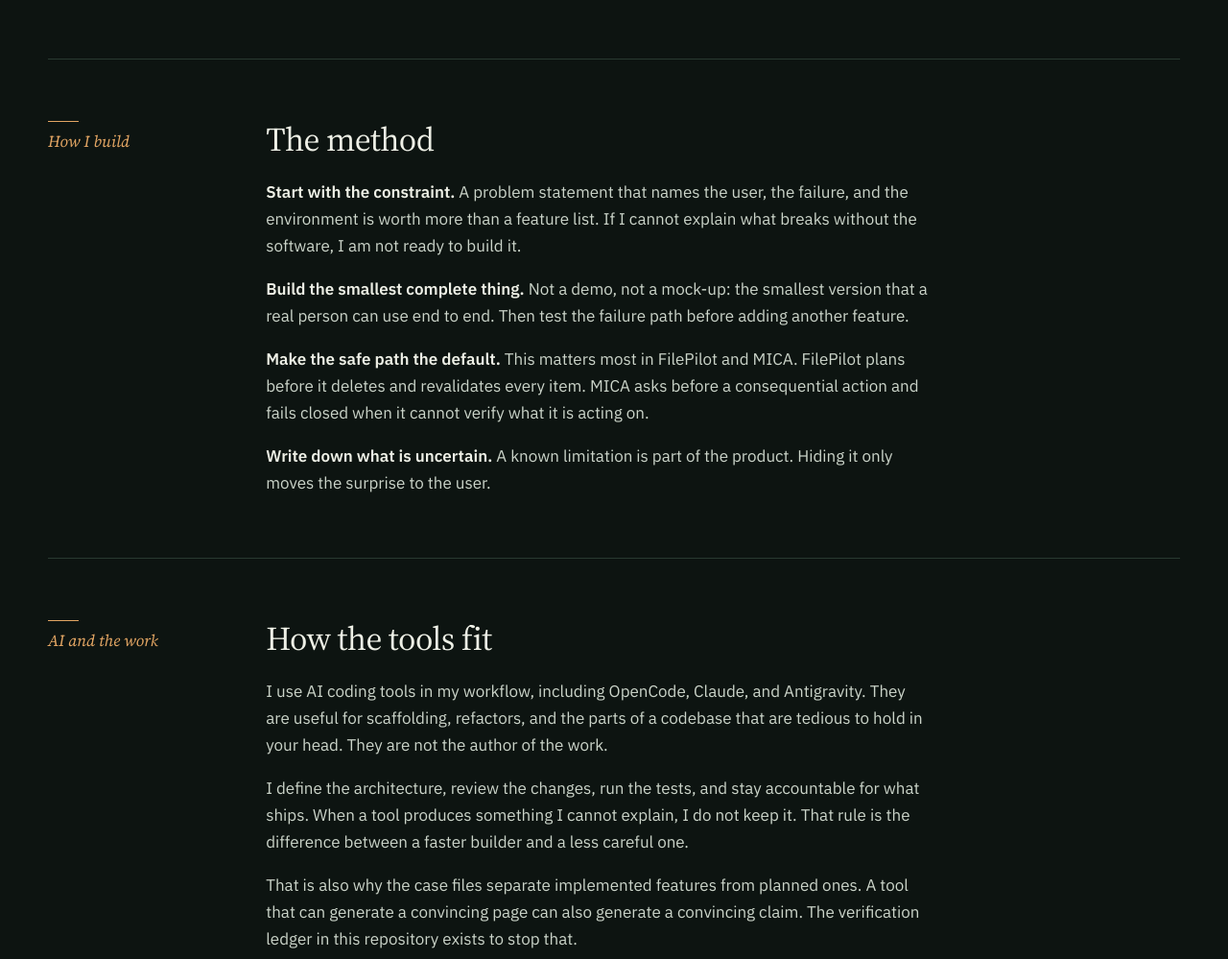
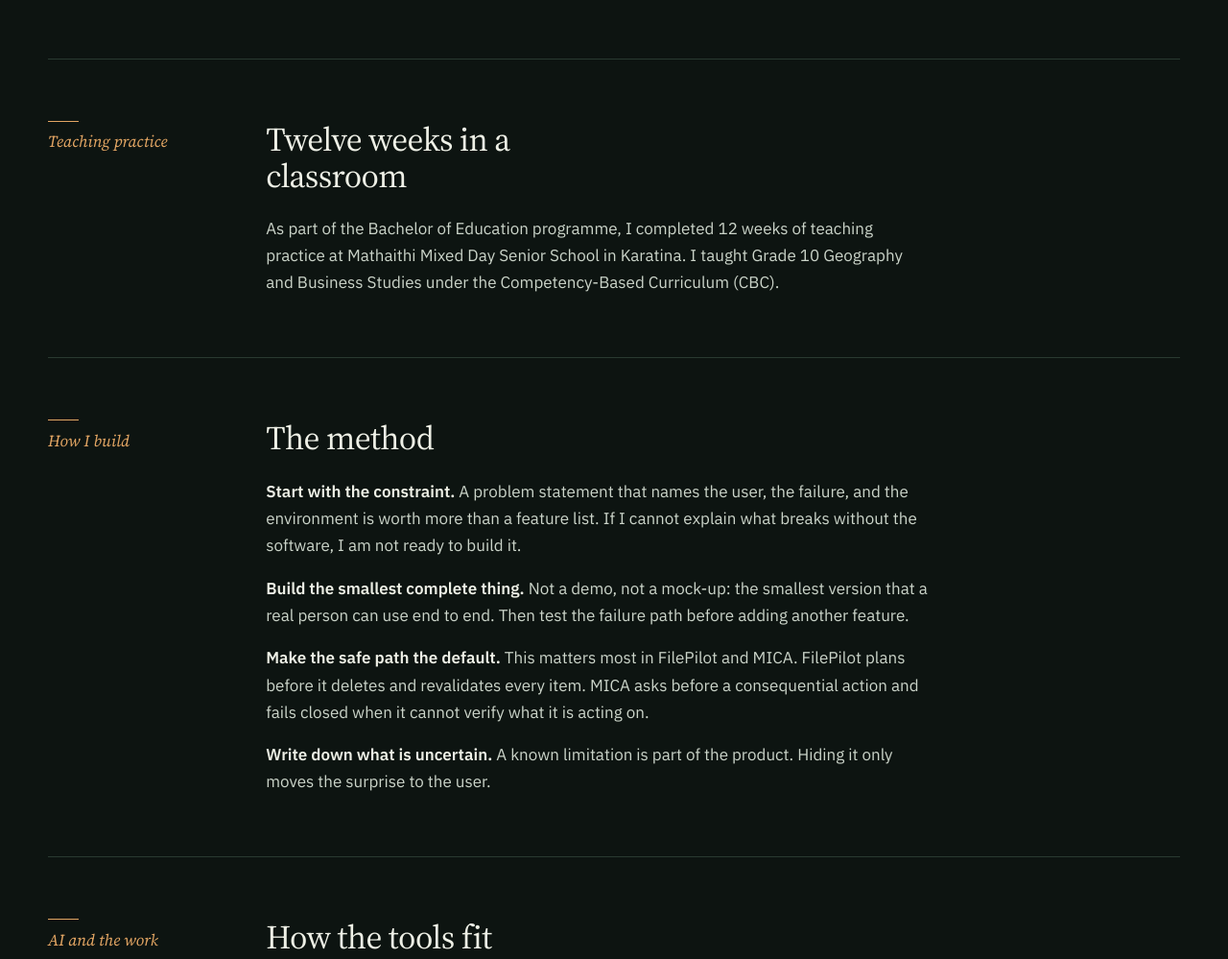
Before and after one commit to muniko53/jacob-muniko-portfolio, a website: page about/index.html in a window 1280 px wide. Shown: the part 1211-2210 px from the top of the page at 96% size. Drawn offline with Linux system fonts and the light colour scheme.

Commit message:
Restore teaching practice section on About

```diff
--- a/about/index.html
+++ b/about/index.html
@@ -131,6 +131,16 @@
 
   <section class="case-section">
     <div class="case-section-head">
+      <p class="case-label">Teaching practice</p>
+      <h2>Twelve weeks in a classroom</h2>
+    </div>
+    <div class="case-section-body prose">
+      <p>As part of the Bachelor of Education programme, I completed 12 weeks of teaching practice at Mathaithi Mixed Day Senior School in Karatina. I taught Grade 10 Geography and Business Studies under the Competency-Based Curriculum (CBC).</p>
+    </div>
+  </section>
+
+  <section class="case-section">
+    <div class="case-section-head">
       <p class="case-label">How I build</p>
       <h2>The method</h2>
     </div>
```
Also changed, not shown: docs/CONTENT_VERIFICATION.md (+1 -0 lines), src/content/pages/about.html (+10 -0 lines).
